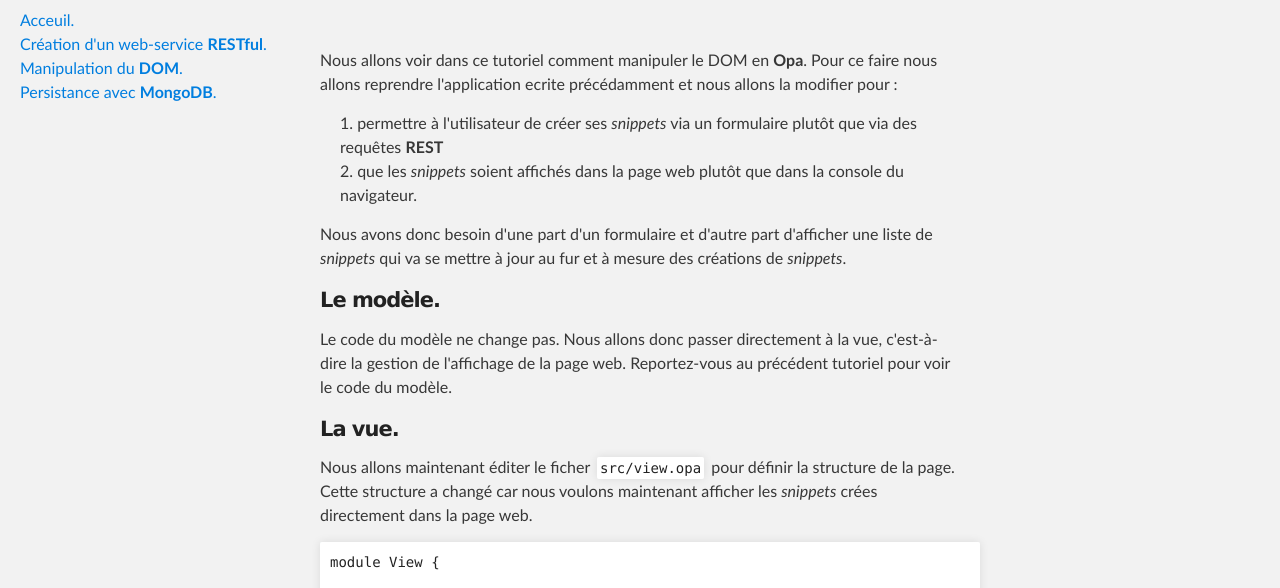
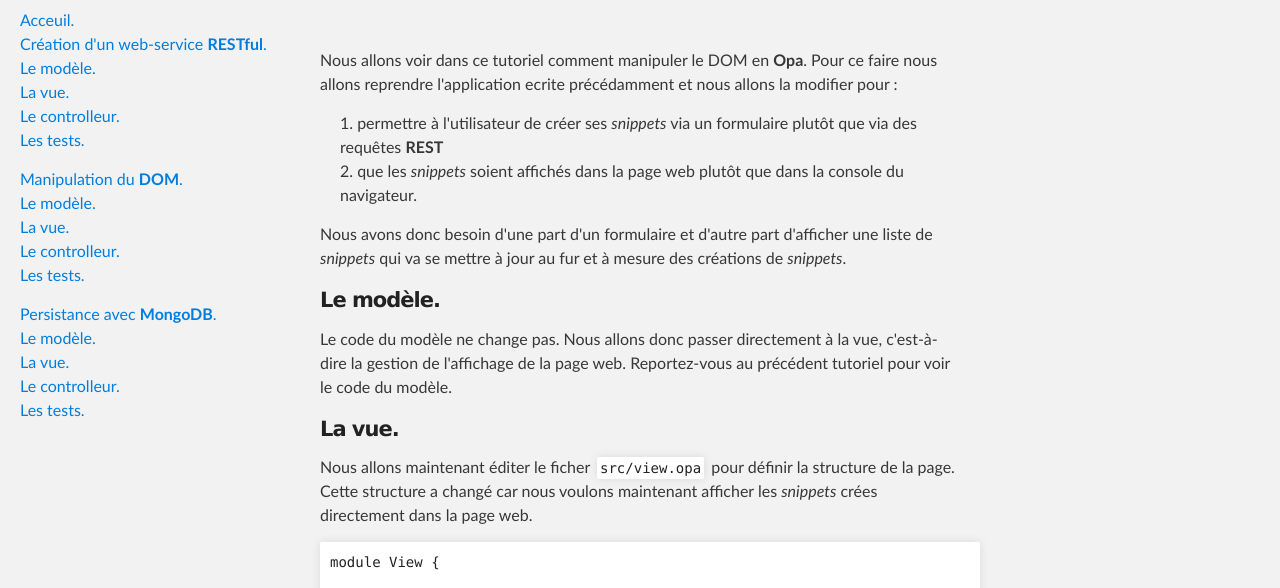
Before and after one commit to gregmak/gregmak.github.com, a plain HTML site: page dom.html in a window 1280 px wide. Shown: the part 212-800 px from the top of the page. Drawn offline with Linux system fonts and the light colour scheme.

Commit message:
Page : update menu

```diff
--- a/dom.html
+++ b/dom.html
@@ -22,9 +22,31 @@
 <div class="tutorials">
   <ul>
     <li><a href="http://gregmak.github.com">Acceuil.</a></li>
+
     <li><a href="http://gregmak.github.com/rest.html">Création d'un web-service <strong>RESTful</strong>.</a></li>
+    <ul>
+      <li><a href="http://gregmak.github.com/rest.html#model">Le modèle.</a></li>
+      <li><a href="http://gregmak.github.com/rest.html#view">La vue.</a></li>
+      <li><a href="http://gregmak.github.com/rest.html#controler">Le controlleur.</a></li>
+      <li><a href="http://gregmak.github.com/rest.html#test">Les tests.</a></li>
+    </ul>
+
     <li><a href="http://gregmak.github.com/dom.html">Manipulation du <strong>DOM</strong>.</a></li>
+    <ul>
+      <li><a href="http://gregmak.github.com/dom.html#model">Le modèle.</a></li>
+      <li><a href="http://gregmak.github.com/dom.html#view">La vue.</a></li>
+      <li><a href="http://gregmak.github.com/dom.html#controler">Le controlleur.</a></li>
+      <li><a href="http://gregmak.github.com/dom.html#test">Les tests.</a></li>
+    </ul>
+
     <li><a href="http://gregmak.github.com/mongo.html">Persistance avec <strong>MongoDB</strong>.</a></li>
+    <ul>
+      <li><a href="http://gregmak.github.com/mongo.html#model">Le modèle.</a></li>
+      <li><a href="http://gregmak.github.com/mongo.html#view">La vue.</a></li>
+      <li><a href="http://gregmak.github.com/mongo.html#controler">Le controlleur.</a></li>
+      <li><a href="http://gregmak.github.com/mongo.html#test">Les tests.</a></li>
+    </ul>
+
   </ul>
 </div>
 
@@ -41,12 +63,14 @@
     <li>que les <em>snippets</em> soient affichés dans la page web plutôt que dans la console du navigateur.</li>
   </ol><p>Nous avons donc besoin d'une part d'un formulaire et d'autre part d'afficher une liste de <em>snippets</em> qui va se mettre à jour au fur et à mesure des créations de <em>snippets</em>.</p>
 
+  <a name="model"></a>
   <h4>Le modèle.</h4>
 
   <p>Le code du modèle ne change pas.
   Nous allons donc passer directement à la vue, c'est-à-dire la gestion de l'affichage de la page web.
   Reportez-vous au précédent tutoriel pour voir le code du modèle.</p>
 
+  <a name="view"></a>
   <h4>La vue.</h4>
 
   <p>Nous allons maintenant éditer le ficher <code>src/view.opa</code> pour définir la structure de la page.
@@ -262,7 +286,7 @@ Cela ne permet pas en revanche de s'affranchir d'un contrôle plus rigoureux des
 
 <p><img src="https://github.com/gregmak/gregmak.github.com/blob/master/images/v2/snippets_v2_error_server.png?raw=true" alt="snippets_v2_error_server.png"></p>
 
-
+<a name="controler"></a>
 <h4>Le controlleur.</h4>
 
 <p>Dans cette version le code du controlleur est beaucoup plus simple et court car nous n'avons plus besoin des traiter des requêtes <strong>REST</strong>.
@@ -280,6 +304,7 @@ Un simple parser d'URL permet de faire tourner notre application (nous n'avons q
 <span class="nx">Server</span><span class="p">.</span><span class="nx">start</span><span class="p">(</span><span class="nx">Server</span><span class="p">.</span><span class="nx">http</span><span class="p">,</span> <span class="p">{</span><span class="nx">custom</span> <span class="o">:</span> <span class="nx">Controller</span><span class="p">.</span><span class="nx">dispatcher</span><span class="p">})</span>
 </pre></div>
 
+<a name="test"></a>
 <h4>Testons cette application.</h4>
 
 <p>Une fois l'application compilée et lancée, ouvrez votre navigateur à l'adresse indiquée.
```
Also changed, not shown: mongo.html (+26 -0 lines), rest.html (+27 -0 lines).
